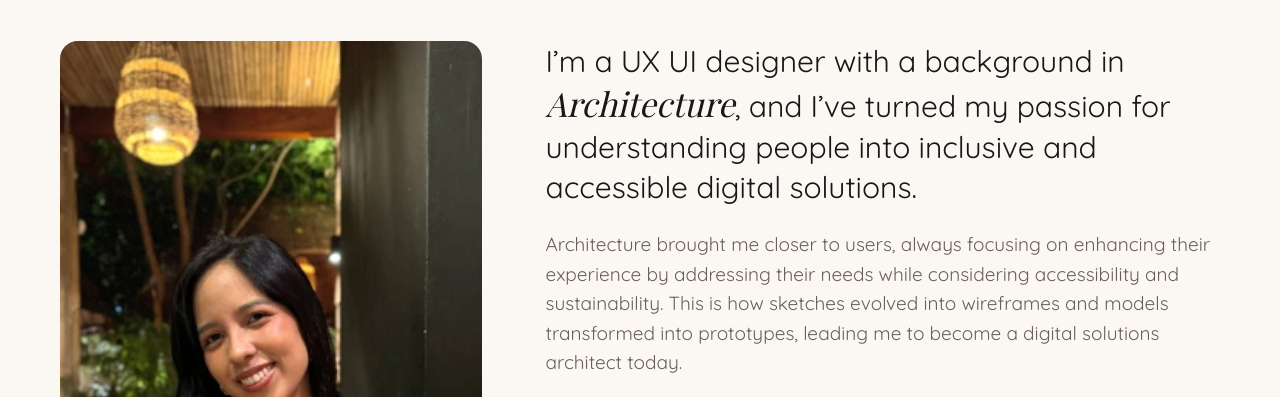
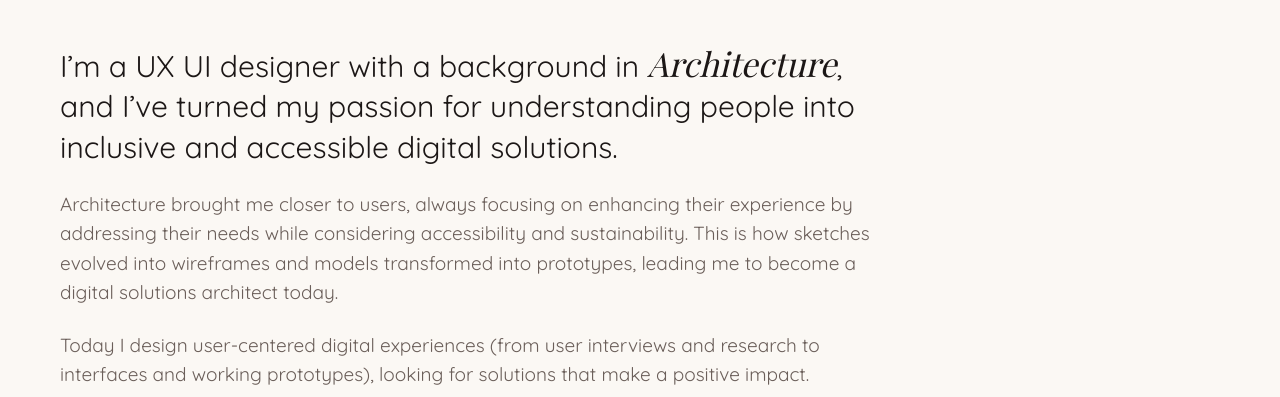
Before and after one commit to cjimena0897/portfolio, a plain HTML site: page about.html in a window 1280 px wide. Shown: the part 352-749 px from the top of the page. Drawn offline with nearby package versions, Linux system fonts and the light colour scheme; a web font is replaced by a local one.

Commit message:
Remove photo from the About page for now
Co-Authored-By: Claude Opus 5.5 <noreply@anthropic.com>
Claude-Session: https://claude.ai/code/session_01Es685YHuqYzmjZQ37zsPvr

```diff
--- a/about.html
+++ b/about.html
@@ -59,10 +59,7 @@
       <p class="crumb reveal"><a href="index.html"><span data-l="en">Home</span><span data-l="es">Inicio</span></a> / <span data-l="en">About me</span><span data-l="es">Sobre mí</span></p>
       <h1 class="intro__title reveal"><em><span data-l="en">Hello!</span><span data-l="es">¡Hola!</span></em></h1>
 
-      <div class="intro__grid">
-        <div class="about__photo reveal">
-          <img src="assets/about/claudia.webp" width="288" height="512" alt="Portrait of Claudia Jiménez" data-en-alt="Portrait of Claudia Jiménez" data-es-alt="Retrato de Claudia Jiménez">
-        </div>
+      <div class="intro__grid intro__grid--solo">
         <div class="intro__text reveal">
           <p class="intro__lead">
             <span data-l="en">I’m a UX UI designer with a background in <em>Architecture</em>, and I’ve turned my passion
--- a/styles.css
+++ b/styles.css
@@ -701,3 +701,4 @@ button:focus-visible, .pill:focus-visible, .btn:focus-visible { outline: 2px sol
 .flow > li:nth-child(3)::before { color: var(--on-light); }
 .about__photo img { min-height: 440px; object-position: center 30%; }
 @media (max-width: 900px) { .about__photo img { min-height: 0; max-height: 520px; } }
+.intro__grid--solo { grid-template-columns: 1fr; max-width: 820px; }
```
Also changed, not shown: assets/about/claudia.webp (deleted).
